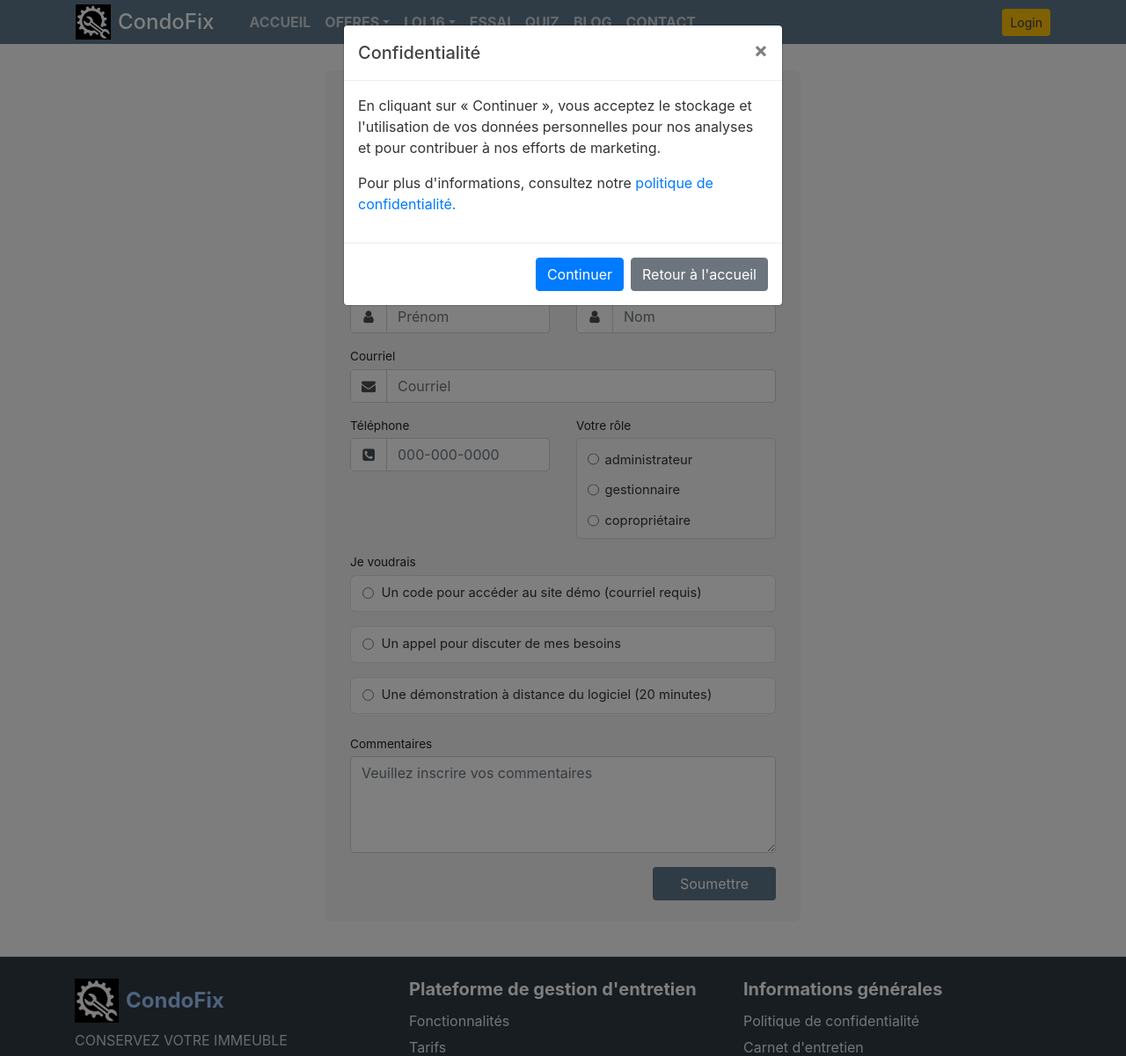
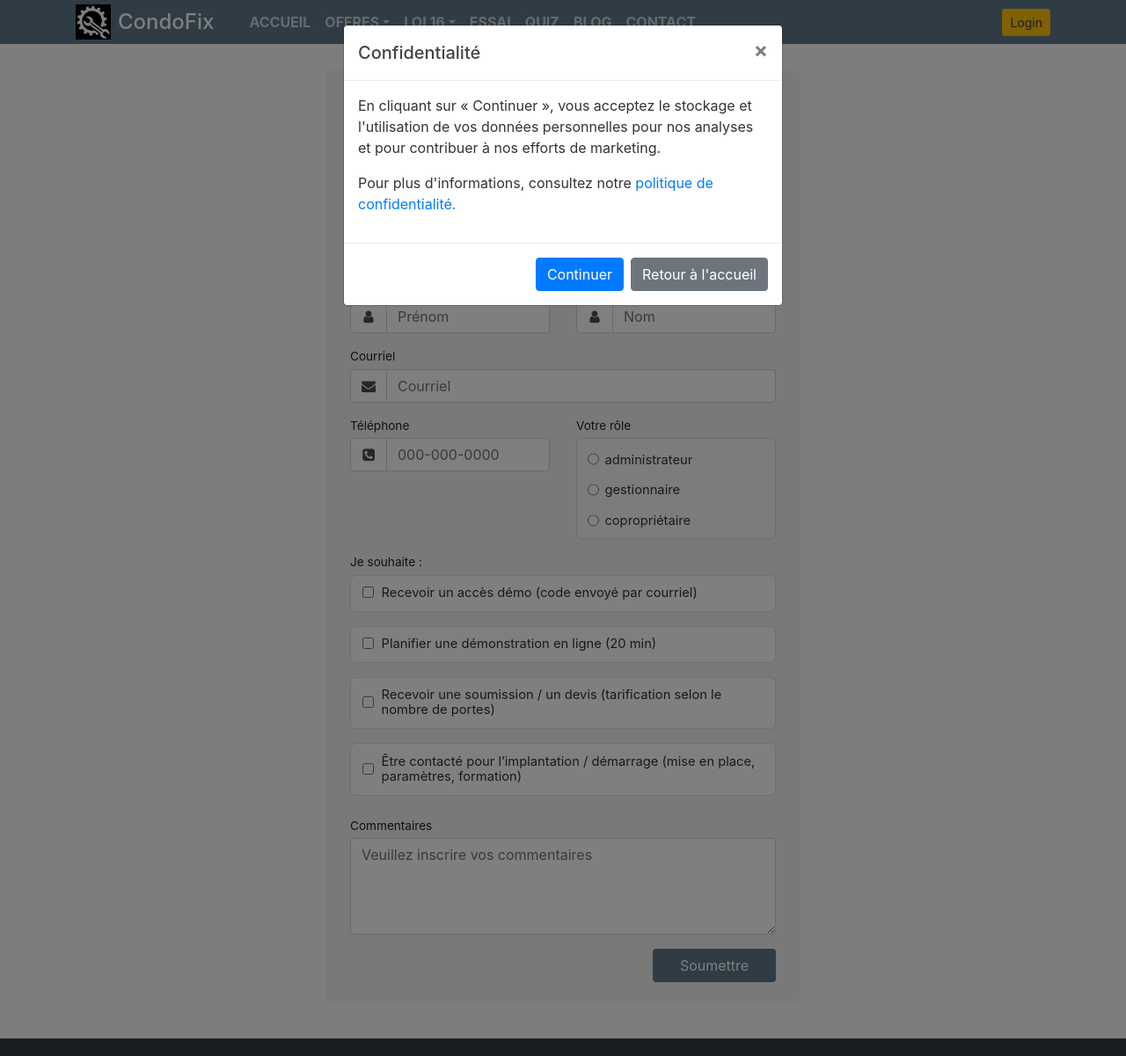
Before and after one commit to Pierre-DavidSabourin/CondoFix, a Flask app: page /demande_info in a window 1280 px wide. Shown: the whole page at 88% size. Run offline with Flask 3, Linux system fonts and the light colour scheme; some libraries are stand-ins or nearby versions.

Commit message:
Added checkbox to contact and made validation red green robust (#6)

```diff
--- a/mysite_PA_july11/condofix/bp_public/routes.py
+++ b/mysite_PA_july11/condofix/bp_public/routes.py
@@ -160,8 +160,12 @@ def demande_info():
     session.permanent = True
     return render_template('-demande_info.html')
 
-@bp_public.route('/soumettre_info', methods=['POST', 'GET'])
+@bp_public.route('/soumettre_info', methods=['POST'])
 def soumettre_info():
+    """
+    Envoi des données de demande de contact via email à l'équipe CondoFix
+    et enregistrement dans la bd démo.
+    """
     # --- Honeypot check (Task 132.1) ---
     hp = (request.form.get('website') or '').strip()
     if hp:
@@ -171,31 +175,32 @@ def soumettre_info():
             current_app.logger.info(f"HONEYPOT block on /soumettre_info ip={ip} ua={ua[:120]}")
         except Exception:
             pass
+        # Return normal thank-you page; no DB write, no email
         return render_template('-merci_demande_info.html')
     # --- end honeypot ---
-
-    """envoi des données de demande de contact via email à l'équipe CondoFix et dans la bd démo"""
 
     # Helper: safe get (prevents KeyError if field missing)
     def f(name, default=''):
         return (request.form.get(name) or default).strip()
 
-    # --- Validate lengths / basic tampering checks ---
-    syndicat_nom = f('syndicat_nom')
+    # --- Read fields ---
+    syndicat_nom   = f('syndicat_nom')
     contact_prenom = f('contact_prenom')
-    contact_nom = f('contact_nom')
-    nbre_portes = f('nbre_portes')
-    contact_email = f('contact_email')
-    contact_tel = f('contact_tel')
-    commentaires = f('commentaires')
-    role = f('options_role')
-    id_demande = f('options_demande')
+    contact_nom    = f('contact_nom')
+    nbre_portes    = f('nbre_portes')
+    contact_email  = f('contact_email')
+    contact_tel    = f('contact_tel')
+    commentaires   = f('commentaires')
+    role           = f('options_role')
 
+    # NEW: multi-select checkbox values (slugs)
+    demande_ids = request.form.getlist('options_demande')  # e.g. ['demo_acces','soumission_devis']
+
+    # --- Basic tampering / length checks (mirror HTML maxlength) ---
     if len(syndicat_nom) > 40:
         flash("Les données soumises ne sont pas conformes.", 'warning')
         return render_template('-demande_info.html')
 
-    # NEW: split fields (per your HTML maxlength=30)
     if len(contact_prenom) > 30 or len(contact_nom) > 30:
         flash("Les données soumises ne sont pas conformes.", 'warning')
         return render_template('-demande_info.html')
@@ -216,12 +221,37 @@ def soumettre_info():
         flash("Les données soumises ne sont pas conformes.", 'warning')
         return render_template('-demande_info.html')
 
+    # REQUIRED: role must be selected (was implicitly enforced before; now explicit server-side)
+    if not role:
+        flash("Veuillez sélectionner votre rôle.", 'warning')
+        return render_template('-demande_info.html')
+
+    # --- Validate + normalize checkbox values (tamper-proof) ---
+    DEMANDE_MAP = {
+        'demo_acces': "Recevoir un accès démo (code envoyé par courriel)",
+        'demo_planifier': "Planifier une démonstration en ligne (20 min)",
+        'soumission_devis': "Recevoir une soumission / un devis (tarification selon le nombre de portes)",
+        'implantation_demarrage': "Être contacté pour l’implantation / démarrage (mise en place, paramètres, formation)",
+    }
+
+    # keep only allowed values + dedupe while preserving order
+    seen = set()
+    demande_ids = [d for d in demande_ids if d in DEMANDE_MAP and not (d in seen or seen.add(d))]
+
+    if not demande_ids:
+        flash("Veuillez sélectionner au moins une option dans « Je souhaite ».", 'warning')
+        return render_template('-demande_info.html')
+
+    demandes_labels = [DEMANDE_MAP[d] for d in demande_ids]
+
+    # DB: compact, stable identifiers
+    type_demande_db = ",".join(demande_ids)  # demo_acces,soumission_devis
+
     # Build full contact name (for DB + email)
     nom_contact = f"{contact_prenom} {contact_nom}".strip()
 
     # --- GEO lookup ---
     GEO_IP_API_URL = 'http://ip-api.com/json/'
-
     if request.environ.get('HTTP_X_FORWARDED_FOR') is None:
         IP_TO_SEARCH = request.environ.get('REMOTE_ADDR', '')
     else:
@@ -231,42 +261,27 @@ def soumettre_info():
         req = urllib.request.Request(GEO_IP_API_URL + IP_TO_SEARCH)
         response = urllib.request.urlopen(req).read()
         json_response = json.loads(response.decode('utf-8'))
-        ville = str()
-        ville_brut = json_response.get('city', '')
-        pays = json_response.get('country', '')
-        if pays == 'Canada':
-            ville = json_response.get('city', '')  # <-- was accidentally setting country
-        else:
-            ville = ville_brut or 'Inconnue'
+        ville_brut = (json_response.get('city') or '').strip()
+        pays = (json_response.get('country') or '').strip()
+        # Keep it simple: if city missing, fallback
+        ville = ville_brut or 'Inconnue'
     except Exception:
         ville = 'Inconnue'
 
-    # --- Demand mapping ---
-    demande = ''
-    try:
-        if int(id_demande) == 1:
-            demande = 'Code pour démo'
-        elif int(id_demande) == 2:
-            demande = 'Appel téléphonique'
-        elif int(id_demande) == 3:
-            demande = 'Démo à distance'
-    except Exception:
-        demande = 'Inconnue'
-
     # --- DB insert ---
-    cnx = connect_dbase()
-    cur = cnx.cursor()
-    cur.execute(
-        "INSERT INTO demandes_info (Date, Nom, Syndicat, Ville, Portes, Courriel, Telephone, Role, TypeDemande, Commentaires) "
-        "VALUES (%s, %s, %s, %s, %s, %s, %s, %s, %s, %s)",
-        [datetime.now(), nom_contact, syndicat_nom, ville, nbre_portes, contact_email, contact_tel, role, id_demande, commentaires]
-    )
-    cnx.commit()
-    cnx.close()
+    # cnx = connect_dbase()
+    # cur = cnx.cursor()
+    # cur.execute(
+    #     "INSERT INTO demandes_info (Date, Nom, Syndicat, Ville, Portes, Courriel, Telephone, Role, TypeDemande, Commentaires) "
+    #     "VALUES (%s, %s, %s, %s, %s, %s, %s, %s, %s, %s)",
+    #     [datetime.now(), nom_contact, syndicat_nom, ville, nbre_portes, contact_email, contact_tel, role, type_demande_db, commentaires]
+    # )
+    # cnx.commit()
+    # cnx.close()
 
     # --- Email ---
-    mail_to = 'donald.boileau@gmail.com,sabourinpd@outlook.com'
-    email_list = mail_to.split(',')
+    mail_to = 'sabourinpd@outlook.com'
+    email_list = [e.strip() for e in mail_to.split(',') if e.strip()]
 
     yahoo_mail_user = 'condofix.ca@yahoo.com'
     yahoo_mail_password = 'spyvlumgfwscqfkc'
@@ -275,32 +290,27 @@ def soumettre_info():
     msg['Subject'] = 'Demande de prospect CondoFix'
     msg['From'] = yahoo_mail_user
 
-    html = """
+    demandes_html = "".join(f"<li>{label}</li>" for label in demandes_labels)
+
+    html = f"""
     <html><body>
       <p>
-        <b>Syndicat:</b>&nbsp;{syndicat}<br/>
-        <b>Soumis par:</b>&nbsp;{prenom} {nom}<br/>
+        <b>Syndicat:</b>&nbsp;{syndicat_nom}<br/>
+        <b>Soumis par:</b>&nbsp;{contact_prenom} {contact_nom}<br/>
         <b>Rôle:</b>&nbsp;{role}<br/>
-        <b>Nombre de portes:</b>&nbsp;{portes}<br/>
-        <b>Courriel:</b>&nbsp;{email}<br/>
-        <b>Téléphone:</b>&nbsp;{tel}<br/>
-        <b>Type de demande:</b>&nbsp;{demande}<br/>
-        <b>Note:</b>&nbsp;{note}
+        <b>Nombre de portes:</b>&nbsp;{nbre_portes}<br/>
+        <b>Courriel:</b>&nbsp;{contact_email}<br/>
+        <b>Téléphone:</b>&nbsp;{contact_tel}<br/>
       </p>
+
+      <p><b>Je souhaite :</b></p>
+      <ul>
+        {demandes_html}
+      </ul>
+
+      <p><b>Commentaires :</b><br/>{commentaires}</p>
     </body></html>
     """
-
-    html = html.format(
-        syndicat=syndicat_nom,
-        prenom=contact_prenom,
-        nom=contact_nom,
-        role=role,
-        portes=nbre_portes,
-        email=contact_email,
-        tel=contact_tel,
-        demande=demande,
-        note=commentaires
-    )
 
     msg.attach(MIMEText(html, 'html'))
 
@@ -309,12 +319,170 @@ def soumettre_info():
         server.ehlo()
         server.login(yahoo_mail_user, yahoo_mail_password)
         for addr in email_list:
-            server.sendmail(yahoo_mail_user, addr.strip(), msg.as_string())
+            server.sendmail(yahoo_mail_user, addr, msg.as_string())
         server.quit()
         return render_template('-merci_demande_info.html')
     except Exception:
         print(traceback.format_exc())
         return render_template('-merci_demande_info.html')
+
+
+
+# @bp_public.route('/soumettre_info', methods=['POST', 'GET'])
+# def soumettre_info():
+#     # --- Honeypot check (Task 132.1) ---
+#     hp = (request.form.get('website') or '').strip()
+#     if hp:
+#         ip = request.headers.get('X-Forwarded-For', request.remote_addr)
+#         ua = request.headers.get('User-Agent', '')
+#         try:
+#             current_app.logger.info(f"HONEYPOT block on /soumettre_info ip={ip} ua={ua[:120]}")
+#         except Exception:
+#             pass
+#         return render_template('-merci_demande_info.html')
+#     # --- end honeypot ---
+#
+#     """envoi des données de demande de contact via email à l'équipe CondoFix et dans la bd démo"""
+#
+#     # Helper: safe get (prevents KeyError if field missing)
+#     def f(name, default=''):
+#         return (request.form.get(name) or default).strip()
+#
+#     # --- Validate lengths / basic tampering checks ---
+#     syndicat_nom = f('syndicat_nom')
+#     contact_prenom = f('contact_prenom')
+#     contact_nom = f('contact_nom')
+#     nbre_portes = f('nbre_portes')
+#     contact_email = f('contact_email')
+#     contact_tel = f('contact_tel')
+#     commentaires = f('commentaires')
+#     role = f('options_role')
+#     id_demande = f('options_demande')
+#
+#     if len(syndicat_nom) > 40:
+#         flash("Les données soumises ne sont pas conformes.", 'warning')
+#         return render_template('-demande_info.html')
+#
+#     # NEW: split fields (per your HTML maxlength=30)
+#     if len(contact_prenom) > 30 or len(contact_nom) > 30:
+#         flash("Les données soumises ne sont pas conformes.", 'warning')
+#         return render_template('-demande_info.html')
+#
+#     if len(nbre_portes) > 3:
+#         flash("Les données soumises ne sont pas conformes.", 'warning')
+#         return render_template('-demande_info.html')
+#
+#     if len(contact_email) > 40:
+#         flash("Les données soumises ne sont pas conformes.", 'warning')
+#         return render_template('-demande_info.html')
+#
+#     if len(contact_tel) > 12:
+#         flash("Les données soumises ne sont pas conformes.", 'warning')
+#         return render_template('-demande_info.html')
+#
+#     if len(commentaires) > 200:
+#         flash("Les données soumises ne sont pas conformes.", 'warning')
+#         return render_template('-demande_info.html')
+#
+#     # Build full contact name (for DB + email)
+#     nom_contact = f"{contact_prenom} {contact_nom}".strip()
+#
+#     # --- GEO lookup ---
+#     GEO_IP_API_URL = 'http://ip-api.com/json/'
+#
+#     if request.environ.get('HTTP_X_FORWARDED_FOR') is None:
+#         IP_TO_SEARCH = request.environ.get('REMOTE_ADDR', '')
+#     else:
+#         IP_TO_SEARCH = request.environ.get('HTTP_X_FORWARDED_FOR', '')
+#
+#     try:
+#         req = urllib.request.Request(GEO_IP_API_URL + IP_TO_SEARCH)
+#         response = urllib.request.urlopen(req).read()
+#         json_response = json.loads(response.decode('utf-8'))
+#         ville = str()
+#         ville_brut = json_response.get('city', '')
+#         pays = json_response.get('country', '')
+#         if pays == 'Canada':
+#             ville = json_response.get('city', '')  # <-- was accidentally setting country
+#         else:
+#             ville = ville_brut or 'Inconnue'
+#     except Exception:
+#         ville = 'Inconnue'
+#
+#     # --- Demand mapping ---
+#     demande = ''
+#     try:
+#         if int(id_demande) == 1:
+#             demande = 'Code pour démo'
+#         elif int(id_demande) == 2:
+#             demande = 'Appel téléphonique'
+#         elif int(id_demande) == 3:
+#             demande = 'Démo à distance'
+#     except Exception:
+#         demande = 'Inconnue'
+#
+#     # --- DB insert ---
+#     cnx = connect_dbase()
+#     cur = cnx.cursor()
+#     cur.execute(
+#         "INSERT INTO demandes_info (Date, Nom, Syndicat, Ville, Portes, Courriel, Telephone, Role, TypeDemande, Commentaires) "
+#         "VALUES (%s, %s, %s, %s, %s, %s, %s, %s, %s, %s)",
+#         [datetime.now(), nom_contact, syndicat_nom, ville, nbre_portes, contact_email, contact_tel, role, id_demande, commentaires]
+#     )
+#     cnx.commit()
+#     cnx.close()
+#
+#     # --- Email ---
+#     mail_to = 'donald.boileau@gmail.com,sabourinpd@outlook.com'
+#     email_list = mail_to.split(',')
+#
+#     yahoo_mail_user = 'condofix.ca@yahoo.com'
+#     yahoo_mail_password = 'spyvlumgfwscqfkc'
+#
+#     msg = MIMEMultipart("related")
+#     msg['Subject'] = 'Demande de prospect CondoFix'
+#     msg['From'] = yahoo_mail_user
+#
+#     html = """
+#     <html><body>
+#       <p>
+#         <b>Syndicat:</b>&nbsp;{syndicat}<br/>
+#         <b>Soumis par:</b>&nbsp;{prenom} {nom}<br/>
+#         <b>Rôle:</b>&nbsp;{role}<br/>
+#         <b>Nombre de portes:</b>&nbsp;{portes}<br/>
+#         <b>Courriel:</b>&nbsp;{email}<br/>
+#         <b>Téléphone:</b>&nbsp;{tel}<br/>
+#         <b>Type de demande:</b>&nbsp;{demande}<br/>
+#         <b>Note:</b>&nbsp;{note}
+#       </p>
+#     </body></html>
+#     """
+#
+#     html = html.format(
+#         syndicat=syndicat_nom,
+#         prenom=contact_prenom,
+#         nom=contact_nom,
+#         role=role,
+#         portes=nbre_portes,
+#         email=contact_email,
+#         tel=contact_tel,
+#         demande=demande,
+#         note=commentaires
+#     )
+#
+#     msg.attach(MIMEText(html, 'html'))
+#
+#     try:
+#         server = smtplib.SMTP_SSL('smtp.mail.yahoo.com', 465)
+#         server.ehlo()
+#         server.login(yahoo_mail_user, yahoo_mail_password)
+#         for addr in email_list:
+#             server.sendmail(yahoo_mail_user, addr.strip(), msg.as_string())
+#         server.quit()
+#         return render_template('-merci_demande_info.html')
+#     except Exception:
+#         print(traceback.format_exc())
+#         return render_template('-merci_demande_info.html')
 
 @bp_public.route('/produits')
 #page 'produits'
--- a/mysite_PA_july11/condofix/templates/-demande_info.html
+++ b/mysite_PA_july11/condofix/templates/-demande_info.html
@@ -104,7 +104,21 @@
     padding: .55rem .75rem;
   }
 
-  /* “Je voudrais” options as cards */
+  /* Group validation styling (Bootstrap-like) */
+.radio-box.is-invalid{
+  border-color: #dc3545; /* Bootstrap danger */
+}
+
+.choice-list.is-invalid .choice{
+  border-color: #dc3545;
+}
+
+/* Ensure invalid-feedback shows nicely even without native :invalid */
+.invalid-feedback{
+  display: none;
+}
+
+
   .choice-list {
     display: flex;
     width: 100%;
@@ -126,7 +140,25 @@
   }
 
   .choice:hover { border-color: rgba(0, 0, 0, .22); }
-  .choice input[type="radio"] { margin: 0; }
+  .choice input[type="radio"],
+  .choice input[type="checkbox"] { margin: 0; }
+
+  /* Checkbox alignment (same look as radios) */
+.choice input[type="checkbox"]{
+  transform: translateY(-1px);
+}
+
+/* Slightly better affordance when checked */
+.choice input[type="checkbox"]:checked + .choice-text{
+  font-weight: 600;
+}
+
+/* Make the whole card feel selected */
+.choice:has(input[type="checkbox"]:checked){
+  border-color: rgba(0,0,0,.25);
+  background: rgba(255,255,255,.92);
+}
+
 
   .choice .choice-text {
     font-size: .92rem;
@@ -187,7 +219,12 @@
   </div>
 </div>
 
-<form action="{{ url_for('bp_public.soumettre_info') }}" method="post" class="form-horizontal" role="form" novalidate>
+<form id="demandeInfoForm"
+      action="{{ url_for('bp_public.soumettre_info') }}"
+      method="post"
+      class="form-horizontal needs-validation"
+      role="form"
+      novalidate>
   <div class="hp-wrap" aria-hidden="true">
     <label for="website">Website</label>
     <input id="website" type="text" name="website" tabindex="-1" autocomplete="off" />
@@ -291,7 +328,7 @@
             <div class="radio-box mb-3">
               <div class="radio-row">
                 <label class="radio-item">
-                  <input type="radio" name="options_role" value="administrateur" required>
+                  <input type="radio" name="options_role" id="role_adm" value="administrateur" required>
                   <span>administrateur</span>
                 </label>
                 <label class="radio-item">
@@ -304,29 +341,44 @@
                 </label>
               </div>
             </div>
+            <div id="roleFeedback" class="invalid-feedback mt-1" style="display:none;">
+              Veuillez sélectionner votre rôle.
+            </div>
           </div>
         </div>
 
-        <!-- Je voudrais (full width) -->
+        <!-- Je souhaite (full width) -->
         <div class="row">
           <div class="col-12">
-            <div class="field-label">Je voudrais</div>
-            <div class="choice-list mb-3">
+            <div class="field-label">Je souhaite :</div>
+
+            <div class="choice-list mb-3" id="demandeChoices">
               <label class="choice">
-                <input type="radio" name="options_demande" value="1" required>
-                <p class="choice-text mb-0">Un code pour accéder au site démo (courriel requis)</p>
+                <input type="checkbox" name="options_demande" value="demo_acces">
+                <p class="choice-text mb-0">Recevoir un accès démo (code envoyé par courriel)</p>
               </label>
+
               <label class="choice">
-                <input type="radio" name="options_demande" value="2">
-                <p class="choice-text mb-0">Un appel pour discuter de mes besoins</p>
+                <input type="checkbox" name="options_demande" value="demo_planifier">
+                <p class="choice-text mb-0">Planifier une démonstration en ligne (20 min)</p>
               </label>
+
               <label class="choice">
-                <input type="radio" name="options_demande" value="3">
-                <p class="choice-text mb-0">Une démonstration à distance du logiciel (20 minutes)</p>
+                <input type="checkbox" name="options_demande" value="soumission_devis">
+                <p class="choice-text mb-0">Recevoir une soumission / un devis (tarification selon le nombre de portes)</p>
               </label>
+
+              <label class="choice">
+                <input type="checkbox" name="options_demande" value="implantation_demarrage">
+                <p class="choice-text mb-0">Être contacté pour l’implantation / démarrage (mise en place, paramètres, formation)</p>
+              </label>
+            </div>
+            <div id="demandeFeedback" class="invalid-feedback mt-1" style="display:none;">
+              Veuillez sélectionner au moins une option dans « Je souhaite ».
             </div>
           </div>
         </div>
+
 
         <!-- Commentaires (full width) -->
         <div class="row">
@@ -353,15 +405,14 @@
 {% block body_extra %}
 <script>
 (function () {
-  // Show privacy modal after Bootstrap + jQuery are loaded (layout loads them at end)
+  // Show privacy modal after Bootstrap + jQuery are loaded
   if (window.jQuery) {
     jQuery(function () { jQuery('#myModal').modal('show'); });
   }
 
   // Phone formatter: 000-000-0000
-  const el = document.getElementById("contact_tel");
-  if (!el) return;
-
+  const tel = document.getElementById("contact_tel");
+  if (tel) {
     function formatPhone(value) {
       const digits = (value || "").replace(/\D/g, "").slice(0, 10);
       const a = digits.slice(0, 3);
@@ -372,21 +423,21 @@
       return `${a}-${b}-${c}`;
     }
 
-  el.addEventListener("input", () => {
-    const start = el.selectionStart;
-    const before = el.value;
-    el.value = formatPhone(el.value);
+    tel.addEventListener("input", () => {
+      const start = tel.selectionStart;
+      const before = tel.value;
+      tel.value = formatPhone(tel.value);
 
-    const delta = el.value.length - before.length;
+      const delta = tel.value.length - before.length;
       const pos = (start || 0) + delta;
-    try { el.setSelectionRange(pos, pos); } catch (e) {}
+      try { tel.setSelectionRange(pos, pos); } catch (e) {}
     });
+  }
 
+  // Doors wheel behavior
   const doors = document.querySelector('input[name="nbre_portes"]');
-  if (!doors) return;
-
+  if (doors) {
     doors.addEventListener('wheel', function (e) {
-    // Make wheel affect the number field even if not focused
       e.preventDefault();
 
       const step = parseFloat(doors.step || "1") || 1;
@@ -396,7 +447,6 @@
       let val = doors.value === "" ? 0 : parseFloat(doors.value);
       if (Number.isNaN(val)) val = 0;
 
-    // Wheel up => increment, wheel down => decrement
       val += (e.deltaY < 0 ? step : -step);
 
       if (min !== null) val = Math.max(min, val);
@@ -406,7 +456,94 @@
       doors.dispatchEvent(new Event('input', { bubbles: true }));
       doors.dispatchEvent(new Event('change', { bubbles: true }));
     }, { passive: false });
+  }
 
+  // Validation (Bootstrap-like, no alerts)
+  const form = document.getElementById('demandeInfoForm');
+  if (!form) return;
+
+  form.addEventListener('submit', function (e) {
+    // Reset custom UI state
+    const roleBox = form.querySelector('.radio-box');
+    const roleFeedback = document.getElementById('roleFeedback');
+    const demandeBox = document.getElementById('demandeChoices');
+    const demandeFeedback = document.getElementById('demandeFeedback');
+
+    if (roleBox) roleBox.classList.remove('is-invalid');
+    if (demandeBox) demandeBox.classList.remove('is-invalid');
+    if (roleFeedback) roleFeedback.style.display = 'none';
+    if (demandeFeedback) demandeFeedback.style.display = 'none';
+
+    // 1) Checkbox group validation
+    const checks = form.querySelectorAll('input[name="options_demande"]:checked');
+    const okDemande = checks.length > 0;
+
+    // Clear role error on change
+form.querySelectorAll('input[name="options_role"]').forEach(r => {
+  r.addEventListener('change', () => {
+    if (roleBox) roleBox.classList.remove('is-invalid');
+    if (roleFeedback) roleFeedback.style.display = 'none';
+    r.setCustomValidity('');
+  });
+});
+
+// Clear demande error on change
+form.querySelectorAll('input[name="options_demande"]').forEach(c => {
+  c.addEventListener('change', () => {
+    if (demandeBox) demandeBox.classList.remove('is-invalid');
+    if (demandeFeedback) demandeFeedback.style.display = 'none';
+    c.setCustomValidity('');
+  });
+});
+
+
+    // Tie checkbox-group validity into HTML5 validity so checkValidity() fails properly
+    const firstCheckbox = form.querySelector('input[name="options_demande"]');
+    if (firstCheckbox) {
+      firstCheckbox.setCustomValidity(okDemande ? '' : 'Veuillez sélectionner au moins une option.');
+    }
+
+    if (!okDemande) {
+      if (demandeBox) demandeBox.classList.add('is-invalid');
+      if (demandeFeedback) demandeFeedback.style.display = 'block';
+    }
+
+    // 1.5) Radio group validation (Votre rôle)
+    const roleChecked = form.querySelectorAll('input[name="options_role"]:checked').length > 0;
+
+    // Tie radio-group validity into HTML5 validity
+    const firstRole = document.getElementById('role_adm') || form.querySelector('input[name="options_role"]');
+    if (firstRole) {
+      firstRole.setCustomValidity(roleChecked ? '' : 'Veuillez sélectionner votre rôle.');
+    }
+
+    if (!roleChecked) {
+      if (roleBox) roleBox.classList.add('is-invalid');
+      if (roleFeedback) roleFeedback.style.display = 'block';
+    }
+
+
+    // 2) Let HTML5 validate ALL required fields (email, tel, doors, etc.)
+    // This restores “old validation” without alerts
+    const okNative = form.checkValidity();
+
+    // 3) Trigger Bootstrap-like display
+    form.classList.add('was-validated');
+
+    if (!okNative) {
+      e.preventDefault();
+      e.stopPropagation();
+
+      // Scroll to first invalid input/group
+      const firstInvalid =
+        form.querySelector('.is-invalid') ||
+        form.querySelector(':invalid');
+
+      if (firstInvalid) {
+        firstInvalid.scrollIntoView({ behavior: 'smooth', block: 'center' });
+      }
+    }
+  }, false);
 })();
 </script>
 {% endblock body_extra %}
```
Lines whose indentation alone changed are shown as unchanged.
